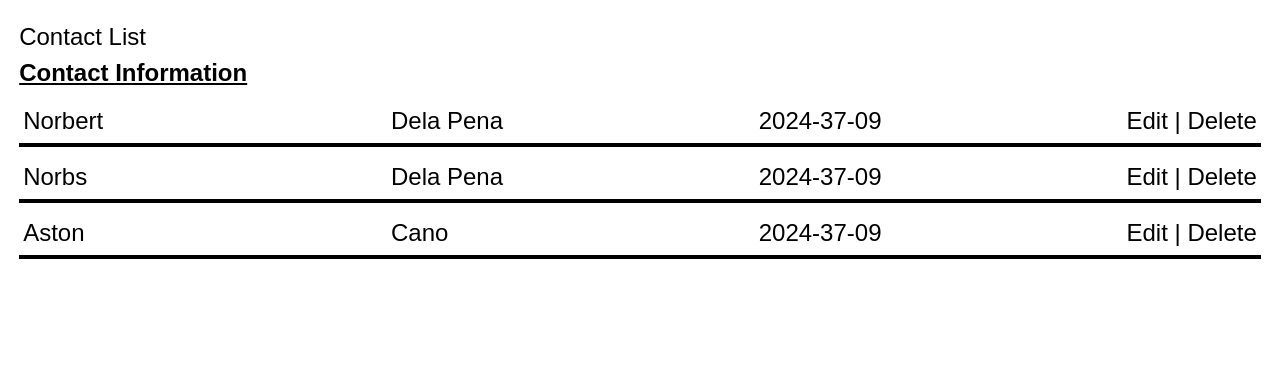
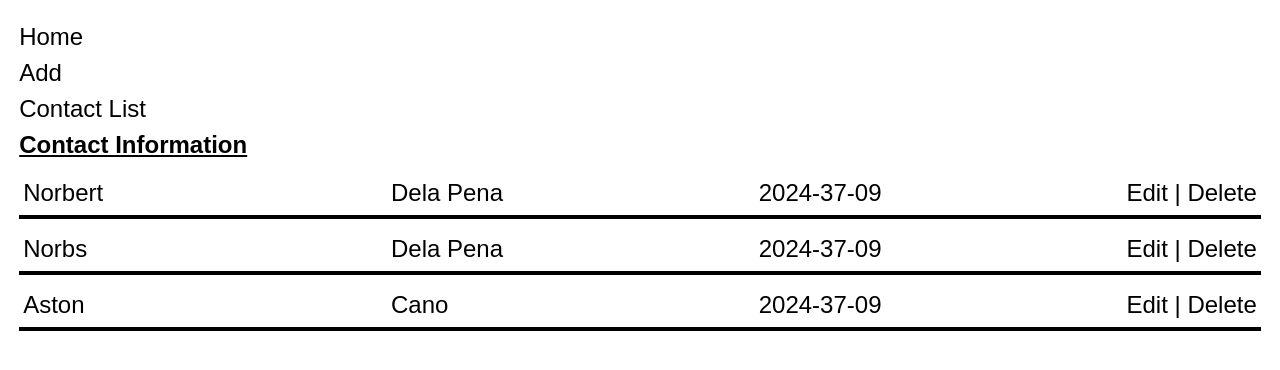
Before and after one commit to n0rbs/contacts-app-reactive, an Angular app: page / in a window 1280 px wide. Shown: the top 370 px of the page. Built offline with nearby package versions, Linux system fonts and the light colour scheme.

Commit message:
#2 - Add edit component and nav links

```diff
--- a/src/app/app.component.html
+++ b/src/app/app.component.html
@@ -1 +1,9 @@
-<song-contact-list></song-contact-list>
+<!-- <song-contact-list></song-contact-list> -->
+<nav>
+  <ul>
+    <li><a routerLink="/home" routerLinkActive="active" ariaCurrentWhenActive="page">Home</a></li>
+    <li><a routerLink="/add" routerLinkActive="active" ariaCurrentWhenActive="page">Add</a></li>
+  </ul>
+</nav>
+<!-- The routed views render in the <router-outlet>-->
+<router-outlet></router-outlet>
--- a/src/app/app.component.ts
+++ b/src/app/app.component.ts
@@ -1,11 +1,11 @@
 import { Component } from '@angular/core';
-import { RouterOutlet } from '@angular/router';
+import { RouterLink, RouterLinkActive, RouterOutlet } from '@angular/router';
 import { ContactListComponent } from './components/contact-list/contact-list.component';
 
 @Component({
   selector: 'app-root',
   standalone: true,
-  imports: [RouterOutlet, ContactListComponent],
+  imports: [RouterOutlet, RouterOutlet, RouterLink, RouterLinkActive],
   templateUrl: './app.component.html',
   styleUrl: './app.component.css'
 })
--- a/src/app/app.routes.ts
+++ b/src/app/app.routes.ts
@@ -1,3 +1,15 @@
 import { Routes } from '@angular/router';
+import { ContactListComponent } from './components/contact-list/contact-list.component';
+import { ContactEditComponent } from './components/contact-edit/contact-edit.component';
 
-export const routes: Routes = [];
+export const routes: Routes = [
+  {
+    path: 'home', component: ContactListComponent,
+  },
+  {
+    path: 'add', component: ContactEditComponent,
+  },
+  {
+    path: '', component: ContactListComponent,
+  },
+];
--- /dev/null
+++ b/src/app/components/contact-edit/contact-edit.component.html
@@ -0,0 +1 @@
+<p>contact-edit works!</p>
```
Also changed, not shown: src/app/components/contact-edit/contact-edit.component.ts (added, +12 -0 lines), src/app/components/contact-edit/contact-edit.component.css (added), 1 other file (tests, documents, lock files or other folders).
